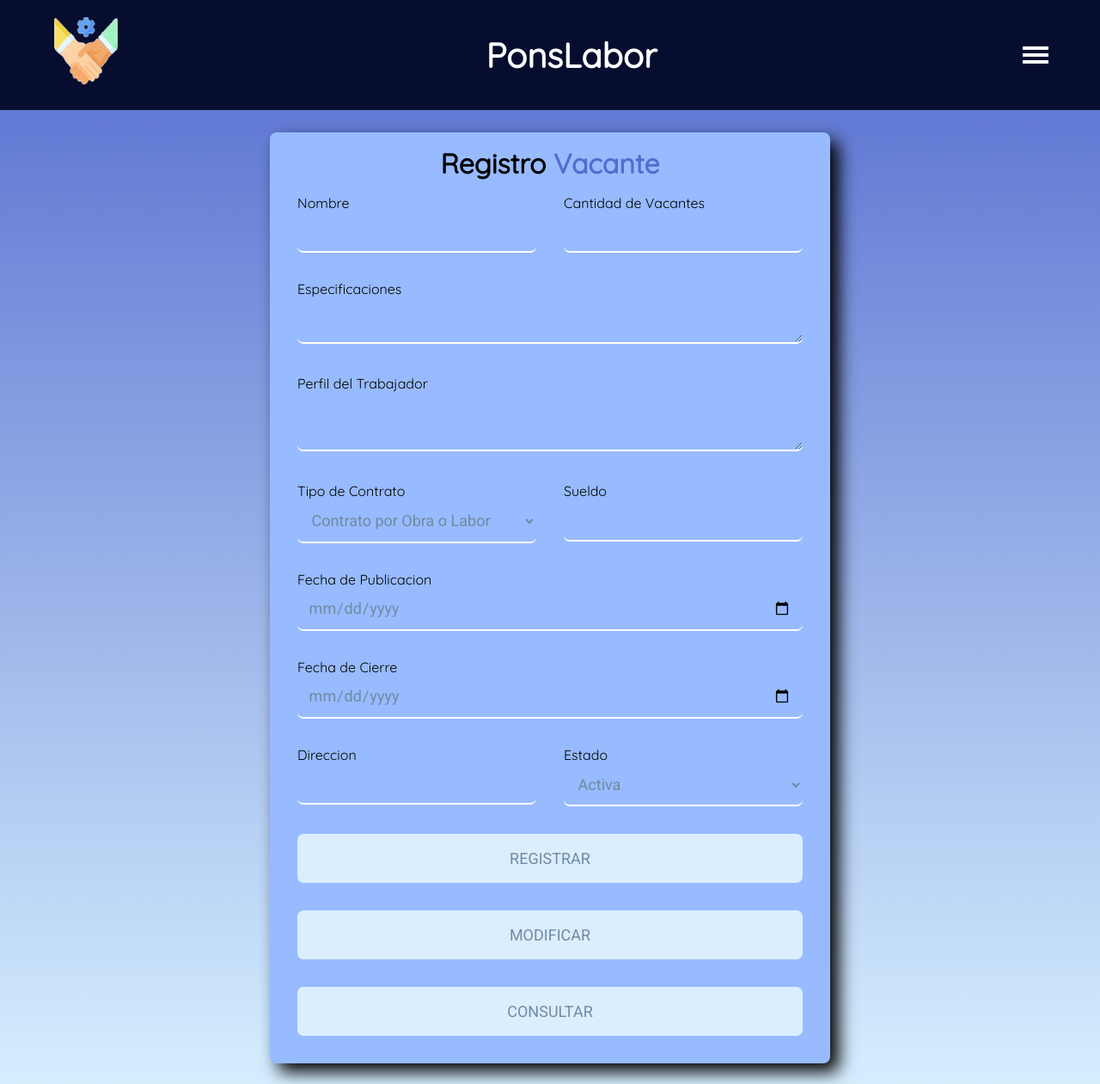
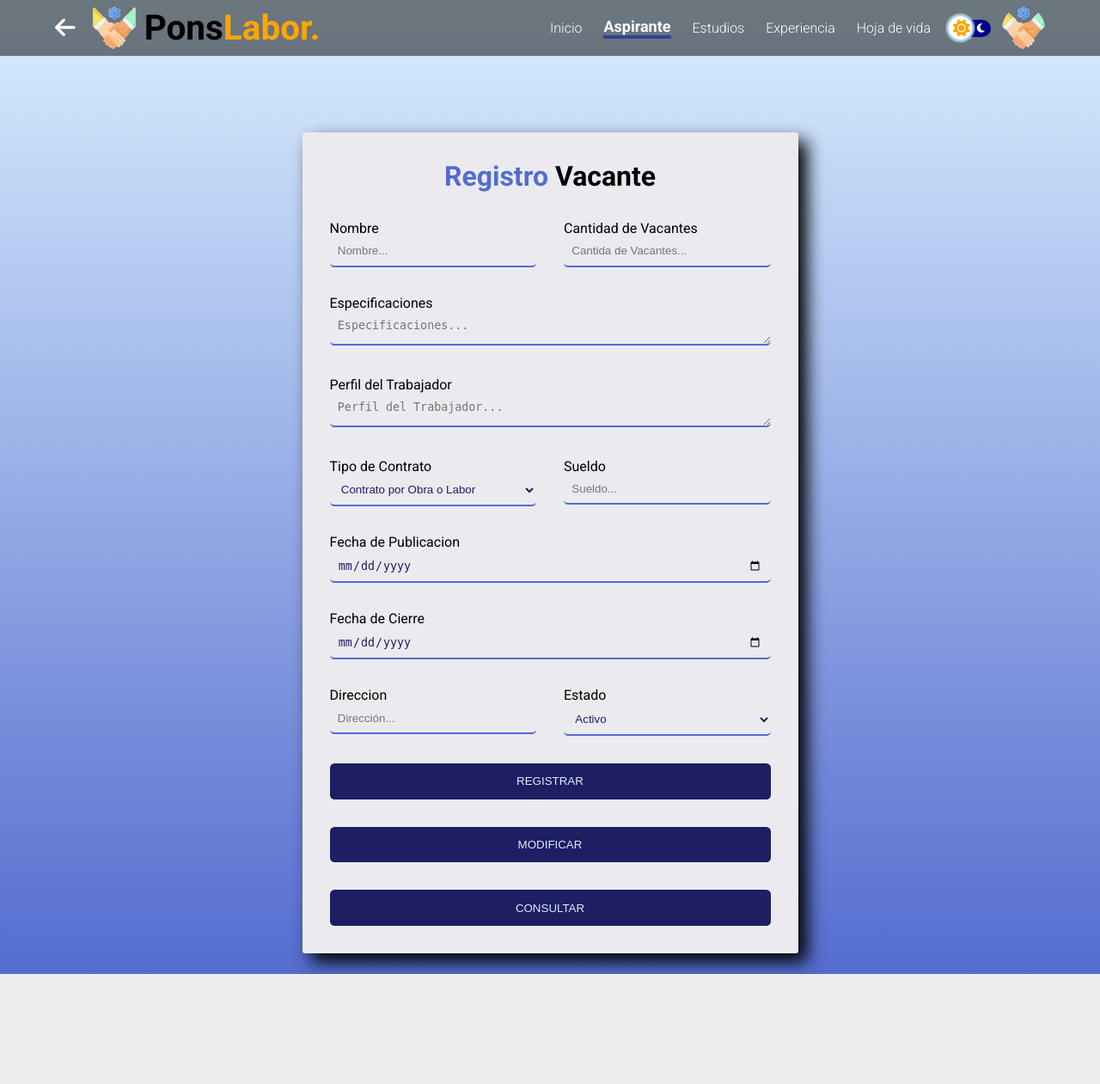
Before and after one commit to eideard-hm/PonteLab, a PHP site: page /PonsLabor/index.php?url=Vacante in a window 1280 px wide. Shown: the whole page at 86% size. After the commit the page ends 1133 px from the top, so only its background shows below. Run offline with PHP 8.4, Linux system fonts and the light colour scheme; some libraries are stand-ins or nearby versions.

Commit message:
MODIFIQUE EL DOCUMENTO 'CONTRATANTE.CSS' PARA ARREGLAR LA VISTA 'VACANTE.PHP'

```diff
--- a/Assets/css/contratante.css
+++ b/Assets/css/contratante.css
@@ -4,6 +4,12 @@
     --fuenteQuicksand: 'Quicksand', sans-serif;
     --fondo: linear-gradient( rgba(84, 108, 207), rgba(213, 238, 254));
     --fuenteRoboto: 'Roboto', Arial, sans-serif;
+    --hueso: #ebeaef;
+    --bsoft: #daeefe;
+    --cm: #97bbfe;
+    --medium: #546ccf;
+    --bdarck: #1e1e62;
+    --bsb: #060d2f;
   }
 
 body {
@@ -17,89 +23,95 @@ body {
 /*======================== ESTILOS PARA CONTRATANTE  ===========================*/
 
 .content {
-    max-width: 700px;
+    max-width: 625px;
     margin-left: auto;
     margin-right: auto;
     padding: 1.5em;
     margin-top: 130px;
 }
+.content-vacs {
+    max-width: 100%;
+    margin-left: auto;
+    margin-right: auto;
+    padding: 1.5em;
+  }
 
   .name {
     text-align: center;
     font-size: 2em;
+    padding: .5em;
   }
 
   .name span {
     color: #546ccf;
   }
-
-.content>* {
+  .content > * {
     padding: 1em;
   }
 
-.vac-form, .con-form {
+  .vac-form,  .con-form {
     box-shadow: 10px 10px 20px 0 rgba(0, 0, 0, 1);
-    background: #97bbfe;
-    border-radius: .5em;
+    background: var(--hueso);
+    border-radius: 0.2em;
   }
 
   .vac-form form, .con-form form {
     display: grid;
-    grid-template-columns: 1fr 1fr;
+    grid-column: 1/3;
   }
 
   .vac-form form label, .con-form form label {
     display: block;
   }
 
-.vac-form form .block, .con-form form .block {
-    grid-column: 1/3;
-}
-
-.vac-form form .block textarea, .con-form form .block textarea {
+  .vac-form form .block textarea,  .con-form form .block textarea {
     max-width: 100%;
     min-width: 100%;
     min-height: 3em;
-    max-height: 12em;
   }
 
-.vac-form form p, .con-form form p {
+  .vac-form form p,  .con-form form p {
     margin: 0;
     padding: 1em;
   }
-
   /*CSS PARA LOS ESPACIOS DE INGRESO DE INFORMACION */
-
-.vac-form form button, .con-form form button, .vac-form form input, .con-form form input, .vac-form form select, .vac-form form textarea, .con-form form textarea {
+  .vac-form form button,  .con-form form button,  .vac-form form input,  .con-form form input,  .vac-form form select,  .vac-form form textarea,  .con-form form textarea {
     width: 100%;
-    padding: .7em;
+    padding: 0.7em;
     border: none;
     background: none;
-    border-bottom: 2px solid #fff;
+    border-bottom: 2px solid var(--medium);
     outline: none;
-    border-radius: .4em;
-    color: #708aa3;
-    font-size: 18px;
-    font-family: var(--fuenteRoboto);
+    border-radius: 0.4em;
+    color: var(--bdarck);
   }
 
-.vac-form form button, .con-form form button {
-    background: #daeefe;
+  .vac-form form button,  .con-form form button {
+    background: var(--bdarck);
+    color: var(--bsoft);
     text-transform: uppercase;
     padding: 1em;
     border: none;
   }
 
-.vac-form form button:hover, .con-form form button:hover, .vac-form form button:focus, .con-form form button:focus {
-    background: #1e1e62;
-    color: #daeefe;
+  .vac-form form button:hover,  .con-form form button:hover,  .vac-form form button:focus,  .con-form form button:focus {
+    background: var(--bsoft);
+    color: var(--bdarck);
     border: none;
     transition: background-color 1s ease-out;
     outline: none;
   }
-
-@media(max-width: 700px) {
+  @media (min-width: 426px) {
+    body {
+      padding: 0 4em;
+    }
+    .content > * {
+      padding: 1em;
+    }
     .vac-form form, .con-form form {
-        display: block;
+      grid-template-columns: 1fr 1fr;
+    }
+    .vac-form form .block, .con-form form .block{
+      grid-column: 1/3;
     }
   }
--- a/Views/Vacante/Vacante.php
+++ b/Views/Vacante/Vacante.php
@@ -11,68 +11,120 @@
     <link href="https://fonts.googleapis.com/css2?family=Roboto:wght@100;300;400;500;700;900&display=swap" rel="stylesheet" />
     <!-- CSS -->
     <link rel="stylesheet" href="<?= URL; ?>Assets/css/contratante.css">
+    <link rel="stylesheet" href="<?= URL; ?>Assets/css/aspirante.css" />
     <link rel="stylesheet" href="<?= URL; ?>Assets/css/stylesGlobal.css" />
 </head>
 
 <body>
-    <?php
-    require_once('./Views/Components/NabvarMenu.php');
-    ?>
+    <header id="header_menu">
+      <div class="contenedor barra">
+        <span href="#" class="content-logo">
+          <a href="javascript:window.history.back();">
+            <i class="fas fa-arrow-left" id="icono-regresar"></i>
+          </a>
+          <i class="fas fa-bars" id="icono-reponsive"></i>
+          <span href="#" class="logo-nombre">
+            <img
+              src="<?= URL; ?>Assets/img/Logo_ponslabor.png"
+              alt="PonsLabor"
+              class="logo-empresa"
+            />
+            <h2>Pons<span>Labor.</span></h2>
+          </span>
+        </span>
+        <nav class="nav">
+          <a href="Menu">Inicio</a>
+          <a href="Aspirante" class="active">Aspirante</a>
+          <a href="Estudios">Estudios</a>
+          <a href="Experiencia">Experiencia</a>
+          <a href="HojaVida">Hoja de vida</a>
+          <button class="switch" id="switch">
+            <i class="fas fa-sun sol"></i>
+            <i class="fas fa-moon luna"></i>
+            <span class="circulo"></span>
+          </button>
+          <div class="imagen-persona">
+            <img src="<?= URL; ?>Assets/img/Logo_ponslabor.png" alt="" />
+          </div>
+        </nav>
+      </div>
+      <div class="info-persona">
+        <h3>Edier Heraldo<br /><span>Desarrollador de software web.</span></h3>
+        <ul>
+          <li><i class="fas fa-user-circle"></i><a href="#">Perfil</a></li>
+          <li><i class="fas fa-user-edit"></i><a href="#">Editar perfil</a></li>
+          <li>
+            <i class="fas fa-sign-in-alt"></i><a href="#">Cerrar sesión</a>
+          </li>
+        </ul>
+      </div>
+      <div class="contenedor-responsive">
+        <ul class="contenedor-responsive-lista">
+          <li><a href="Menu">Inicio</a></li>
+          <li><a href="Contratante">Contratante</a></li>
+          <li><a href="Vacante">Vacante</a></li>
+          <li><a href="Aspirante">Aspirante</a></li>
+          <li><a href="HojaVida">Hoja de Vida</a></li>
+          <li><a href="Estudios">Estudios</a></li>
+          <li><a href="Experiencia">Experiencia</a></li>
+        </ul>
+      </div>
+    </header>
+
     <div class="content">
       <div class="vac-form">
-            <h2 class="name">Registro <span>Vacante</span></h2>
+        <h2 class="name"><span>Registro</span> Vacante</h2>
 
-            <form action="#">
+        <form action="">
           <p>
-                    <label for="txtNombreVacante">Nombre</label>
-                    <input type="text" name="txtNombreVacante" id="txtNombreVacante" required />
+            <label for="">Nombre</label>
+            <input minlength="1" maxlength="10" pattern="[a-zA-Z]+" type="text" name="nombre" id="" placeholder="Nombre..." required />
           </p>
           <p>
-                    <label for="txtCantidadVacante">Cantidad de Vacantes</label>
-                    <input type="text" name="txtCantidadVacante" id="txtCantidadVacante" required />
+            <label for="">Cantidad de Vacantes</label>
+            <input minlength="4" maxlength="10" pattern="[0-9]+" type="number" name="cantidad" id="" placeholder="Cantida de Vacantes..." required />
           </p>
           <p class="block">
-                    <label for="txtEspecificacionesVacante">Especificaciones </label>
-                    <textarea name="txtEspecificacionesVacante" id="txtEspecificacionesVacante" rows="1" required></textarea>
+            <label for="" >Especificaciones </label>
+            <textarea name="especificaciones" id="" rows="1" placeholder="Especificaciones..." required></textarea>
           </p>
           <p class="block">
-                    <label for="txtPerfilTrabajador">Perfil del Trabajador</label>
-                    <textarea type="text" name="txtPerfilTrabajador" id="txtPerfilTrabajador" required></textarea>
+            <label for="">Perfil del Trabajador</label>
+            <textarea type="text" name="perfil" id="" rows="1" placeholder="Perfil del Trabajador..." required></textarea>
           </p>
           <p>
-                    <label for="txtTipoContrato">Tipo de Contrato</label>
-                    <select name="txtTipoContrato" id="txtTipoContrato">
-                        <option value="Contrato por Obra o Labor">Contrato por Obra o Labor</option>
-                        <option value="Contrato a Termino Fijo">Contrato a Termino Fijo</option>
-                        <option value="Contrato a Termino Indefinido">Contrato a Termino Indefinido</option>
-                        <option value="Contrato de Aprendizaje">Contrato de Aprendizaje</option>
-                        <option value="Contrato Temporal, Ocacional o Accidental">Contrato Temporal, Ocacional o Accidental</option>
+            <label for="">Tipo de Contrato</label>
+            <select>
+              <option value="1">Contrato por Obra o Labor</option>
+              <option value="2">Contrato a Termino Fijo</option>
+              <option value="3">Contrato a Termino Indefinido</option>
+              <option value="4">Contrato de Aprendizaje</option>
+              <option value="5">Contrato Temporal, Ocacional o Accidental</option>
             </select>
           </p>
           <p>
-                    <label for="txtSueldoVacante">Sueldo</label>
-                    <input type="text" name="txtSueldoVacante" id="txtSueldoVacante" required />
+            <label for="">Sueldo</label>
+            <input type="number" name="sueldo" id="" placeholder="Sueldo..." required />
           </p>
           <p class="block">
-                    <label for="txtFechaPublicacion">Fecha de Publicacion</label>
-                    <input type="date" name="txtFechaPublicacion" id="txtFechaPublicacion" required />
+            <label for="">Fecha de Publicacion</label>
+            <input type="date" name="fechapublicacion" id="" required />
           </p>
           <p class="block">
-                    <label for="txtFechaCierre">Fecha de Cierre</label>
-                    <input type="date" name="txtFechaCierre" id="txtFechaCierre" required />
+            <label for="">Fecha de Cierre</label>
+            <input type="date" name="fechacierre" id="" required />
           </p>
           <p>
-                    <label for="txtDireccionVacante">Direccion</label>
-                    <input type="text" name="txtDireccionVacante" id="txtDireccionVacante" required />
+            <label for="">Direccion</label>
+            <input type="text" name="direccion" id="" placeholder="Dirección..." required />
           </p>
           <p>
-                    <label for="txtEstadoVacante">Estado</label>
-                    <select name="txtEstadoVacante" id="txtEstadoVacante">
-                        <option value="1">Activa</option>
-                        <option value="2">Inactiva</option>
+            <label for="">Estado</label>
+            <select name="estado" id=""  required>
+              <option value="1">Activo</option>
+              <option value="2">Inactivo</option>
             </select>
           </p>
-
           <p class="block">
             <button type="submit">Registrar</button>
           </p>
```
Lines whose indentation alone changed are shown as unchanged.
